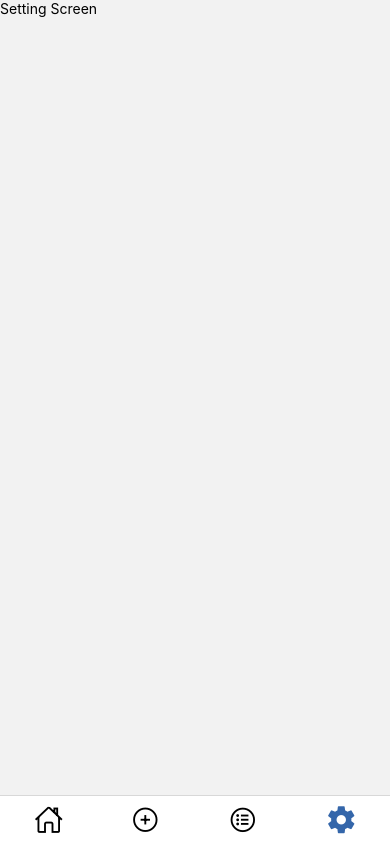
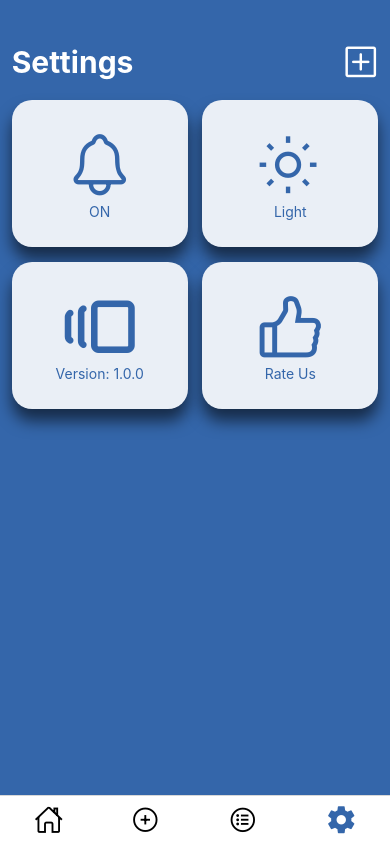
Before and after one commit to aliyousafzai183/ManageBusinessTasks, a React Native app: screen /Settings in a window 390 px wide. Built offline with nearby package versions, Linux system fonts and the light colour scheme.

Commit message:
added setting screen

```diff
--- a/App.js
+++ b/App.js
@@ -40,11 +40,11 @@ export default function App() {
             }
 
             // You can return any component that you like here!
-            return <Ionicons name={iconName} size={size+5} color={color} />;
+            return <Ionicons name={iconName} size={size + 5} color={color} />;
           },
           tabBarActiveTintColor: '#3466AA',
           tabBarInactiveTintColor: '#000000',
-          tabBarShowLabel:false
+          tabBarShowLabel: false
         })}
       >
 
@@ -60,7 +60,7 @@ export default function App() {
           name="Add"
           component={AddTaskScreen}
           options={{
-            tabBarHideOnKeyboard:true
+            headerShown: false
           }}
         />
 
@@ -76,7 +76,7 @@ export default function App() {
           name="Settings"
           component={SettingScreen}
           options={{
-            headerShown: false
+            headerShown: false,
           }}
         />
 
--- a/Screens/AddTaskScreen.js
+++ b/Screens/AddTaskScreen.js
@@ -1,15 +1,10 @@
 import { Text, View, StyleSheet, TouchableOpacity, TextInput, KeyboardAvoidingView, Switch } from 'react-native';
-import { useState } from 'react';
+import { useState, useEffect } from 'react';
 import DateTimePickerModal from 'react-native-modal-datetime-picker';
 import { format } from 'date-fns';
 
 // icons
-// import Fontisto from '@expo/vector-icons/Fontisto';
-// import Ionicons from '@expo/vector-icons/Ionicons';
-// import FontAwesome from '@expo/vector-icons/FontAwesome';
-// import AntDesign from '@expo/vector-icons/AntDesign';
-import {Fontisto, Ionicons, FontAwesome, AntDesign } from '@expo/vector-icons';
-
+import { Fontisto, Ionicons, FontAwesome, AntDesign } from '@expo/vector-icons';
 
 const AddTaskScreen = ({ navigation }) => {
     const [title, setTitle] = useState('');
@@ -52,11 +47,37 @@ const AddTaskScreen = ({ navigation }) => {
         navigation.navigate('Home');
     }
 
+    const handleClear = () => {
+        setTitle();
+        setDescription();
+        setDate();
+        setIsFavourite(false);
+        setNotifications(false);
+        setShowDueDateAlert(false);
+    }
+
     return (
         <KeyboardAvoidingView
             style={styles.container}
             behavior="height"
         >
+
+            <View style={styles.four}>
+                <Text style={styles.title}>Add Task</Text>
+                <View style={{flexDirection:'row'}}>
+                    <TouchableOpacity
+                        onPress={handleClear}
+                    >
+                        <Ionicons name="refresh-circle-outline" size={35} color="white" />
+                    </TouchableOpacity>
+
+                    <TouchableOpacity
+                        onPress={handleSubmit}
+                    >
+                        <AntDesign name="plussquareo" size={35} color="white" />
+                    </TouchableOpacity>
+                </View>
+            </View>
             <TextInput
                 style={styles.one}
                 placeholder="Enter a title"
@@ -66,7 +87,7 @@ const AddTaskScreen = ({ navigation }) => {
             <TextInput
                 style={styles.two}
                 multiline
-                numberOfLines={14}
+                numberOfLines={23}
                 placeholder="Enter a description"
                 value={description}
                 onChangeText={handleDescriptionChange}
@@ -115,13 +136,6 @@ const AddTaskScreen = ({ navigation }) => {
                 </TouchableOpacity>
 
             </View>
-
-            <TouchableOpacity
-                style={styles.four}
-                onPress={handleSubmit}
-            >
-                <AntDesign name="plus" size={50} color="#3466AA" />
-            </TouchableOpacity>
         </KeyboardAvoidingView>
 
     )
@@ -141,6 +155,15 @@ const styles = StyleSheet.create({
         backgroundColor: '#3466AA',
     },
 
+    title: {
+        width: '80%',
+        fontSize: 18,
+        fontWeight: 'bold',
+        marginVertical: 5,
+        color: 'white',
+        fontSize: 30
+    },
+
     one: {
         backgroundColor: '#EAEFF6',
         height: '10%',
@@ -152,7 +175,6 @@ const styles = StyleSheet.create({
 
     two: {
         backgroundColor: '#EAEFF6',
-        height: '50%',
         borderRadius: 20,
         borderWidth: 1,
         borderColor: '#ccc',
@@ -200,13 +222,9 @@ const styles = StyleSheet.create({
     },
 
     four: {
-        backgroundColor: '#EAEFF6',
-        height: '10%',
-        borderRadius: 20,
-        borderWidth: 1,
-        borderColor: '#ccc',
-        alignItems: 'center',
-        justifyContent: 'center'
+        flexDirection: 'row',
+        justifyContent: 'space-between',
+        alignItems: 'center'
     },
 
     label: {
--- a/Screens/ListTasks.js
+++ b/Screens/ListTasks.js
@@ -9,7 +9,7 @@ const TasksPage = ({ route }) => {
         { id: 1, title: 'Redux in react-native', dueDate: '2023-03-31', completed: false, favorite: false },
         { id: 2, title: 'Ali Said', dueDate: '2023-04-15', completed: false, favorite: false },
         { id: 3, title: 'Gobi Bindi', dueDate: '2023-05-01', completed: true, favorite: false },
-        { id: 4, title: 'Quiz 7', dueDate: '2023-03-15', completed: false, favorite: true },
+        { id: 4, title: 'Quiz 7', dueDate: '2023-03-16', completed: false, favorite: true },
     ]);
 
     const [tasks, setTasks] = useState(initialTasks);
@@ -24,11 +24,13 @@ const TasksPage = ({ route }) => {
             setTasks(initialTasks.filter((task) => task.favorite === true));
         } else if (route.params?.value === 'Due-Today') {
             const now = new Date();
-            const today = new Date(now.getFullYear(), now.getMonth(), now.getDate());
+            const year = now.getFullYear();
+            const month = now.getMonth() + 1;
+            const day = now.getDate();
+            const today = `${year}-${month.toString().padStart(2, '0')}-${day.toString().padStart(2, '0')}`;
             setTasks(initialTasks.filter((task) => {
-                const dueDate = new Date(task.dueDate);
-                console.log(today.getFullYear()+'-'+today.getMonth()+'-'+today.getDate());
-                return (dueDate.getTime() === today.getTime());
+                const dueDate = task.dueDate;
+                return (dueDate === today);
             }));
         } else {
             setTasks(initialTasks);
@@ -67,7 +69,7 @@ const TasksPage = ({ route }) => {
 
     return (
         <View style={styles.container}>
-            <Text style={[styles.title, { color: 'white', fontSize:30, marginBottom:'6%' }]}>{route.params?.value} Tasks</Text>
+            <Text style={[styles.title, { color: 'white', fontSize: 30, marginBottom: '6%' }]}>{route.params?.value} Tasks</Text>
             <View style={styles.header}>
                 <View style={styles.searchBar}>
                     <TextInput
@@ -120,7 +122,7 @@ const styles = StyleSheet.create({
         backgroundColor: '#3466AA',
         paddingLeft: '3%',
         paddingRight: '3%',
-        paddingTop: '5%'
+        paddingTop: '8%'
     },
     header: {
         flexDirection: 'row',
--- a/Screens/SettingScreen.js
+++ b/Screens/SettingScreen.js
@@ -1,11 +1,142 @@
-import {Text, View} from 'react-native';
+import { Text, View, StyleSheet, TouchableOpacity } from 'react-native';
+
+// icons
+import { Octicons, AntDesign, Ionicons } from '@expo/vector-icons';
+import { useState } from 'react';
 
 const SettingScreen = () => {
+
+    const [notifications, setNotifications] = useState(true);
+    const [nightMode, setNightMode] = useState(false);
+
+    const handleNotifications = () => {
+        setNotifications(!notifications);
+    }
+
+    const handleNightMode = () => {
+        setNightMode(!nightMode);
+    }
+
     return (
-        <View>
-            <Text>Setting Screen</Text>
+        <View style={styles.container}>
+
+            <View style={styles.one}>
+                <Text style={styles.title}>Settings</Text>
+                <AntDesign name="plussquareo" size={35} color="white" />
+            </View>
+
+            <View style={styles.actionlist}>
+                <TouchableOpacity
+                    style={[styles.actionitemlist1, { opacity: notifications ? 1 : 0.8 }]}
+                    activeOpacity={1}
+                    onPress={handleNotifications}
+                >
+                    <Ionicons name={notifications ? 'notifications-outline' : 'notifications-off-outline'} size={70} color="#3466AA" />
+                    <Text style={styles.txt}>{notifications ? "ON" : "OFF"}</Text>
+                </TouchableOpacity>
+
+                <TouchableOpacity
+                    style={[styles.actionitemlist1, { backgroundColor: nightMode ? "#262625" : "#EAEFF6" }]}
+                    activeOpacity={1}
+                    onPress={handleNightMode}
+                >
+                    <Ionicons name={nightMode ? 'md-moon-outline' : 'ios-sunny-outline'} size={70} color="#3466AA" />
+                    <Text style={styles.txt}>{nightMode ? "Dark" : "Light"}</Text>
+                </TouchableOpacity>
+            </View>
+
+            <View style={styles.actionlist}>
+                <View style={styles.actionitemlist1}>
+                    <Octicons name="versions" size={70} color="#3466AA" />
+                    <Text style={styles.txt}>Version: 1.0.0</Text>
+                </View>
+
+                <View style={styles.actionitemlist1}>
+                    <AntDesign name="like2" size={70} color="#3466AA" />
+                    <Text style={styles.txt}>Rate Us</Text>
+                </View>
+            </View>
+
         </View>
     )
 }
 
 export default SettingScreen;
+
+const styles = StyleSheet.create({
+    container: {
+        flex: 1,
+        paddingTop: '10%',
+        paddingLeft: '3%',
+        paddingRight: '3%',
+        paddingBottom: '5%',
+        flexDirection: 'column',
+        justifyContent: 'flex-start',
+        backgroundColor: '#3466AA',
+    },
+
+    title: {
+        fontSize: 18,
+        fontWeight: 'bold',
+        marginVertical: 5,
+        color: 'white',
+        fontSize: 30
+    },
+
+    one: {
+        flexDirection: 'row',
+        justifyContent: 'space-between',
+        alignItems: 'center',
+    },
+
+    actionlist: {
+        flexDirection: 'row',
+        justifyContent: 'space-between',
+        height: '20%',
+        marginTop: '4%'
+    },
+
+    actionitemlist1: {
+        borderRadius: 20,
+        width: '48%',
+        backgroundColor: '#EAEFF6',
+        alignItems: 'center',
+        justifyContent: 'center',
+
+        // shadow
+        shadowColor: "#000",
+        shadowOffset: {
+            width: 0,
+            height: 12,
+        },
+        shadowOpacity: 0.58,
+        shadowRadius: 16.00,
+
+        elevation: 24,
+    },
+
+    actionitemlist2: {
+        borderRadius: 20,
+        width: '48%',
+        backgroundColor: '#EAEFF6',
+        flexDirection: 'row',
+        justifyContent: 'center',
+        alignItems: 'center',
+
+        // shadow
+        shadowColor: "#000",
+        shadowOffset: {
+            width: 0,
+            height: 12,
+        },
+        shadowOpacity: 0.58,
+        shadowRadius: 16.00,
+
+        elevation: 24,
+    },
+
+    txt: {
+        color: '#3466AA'
+    }
+
+})
```
Also changed, not shown: Screens/HomeScreen.js (+15 -7 lines).
